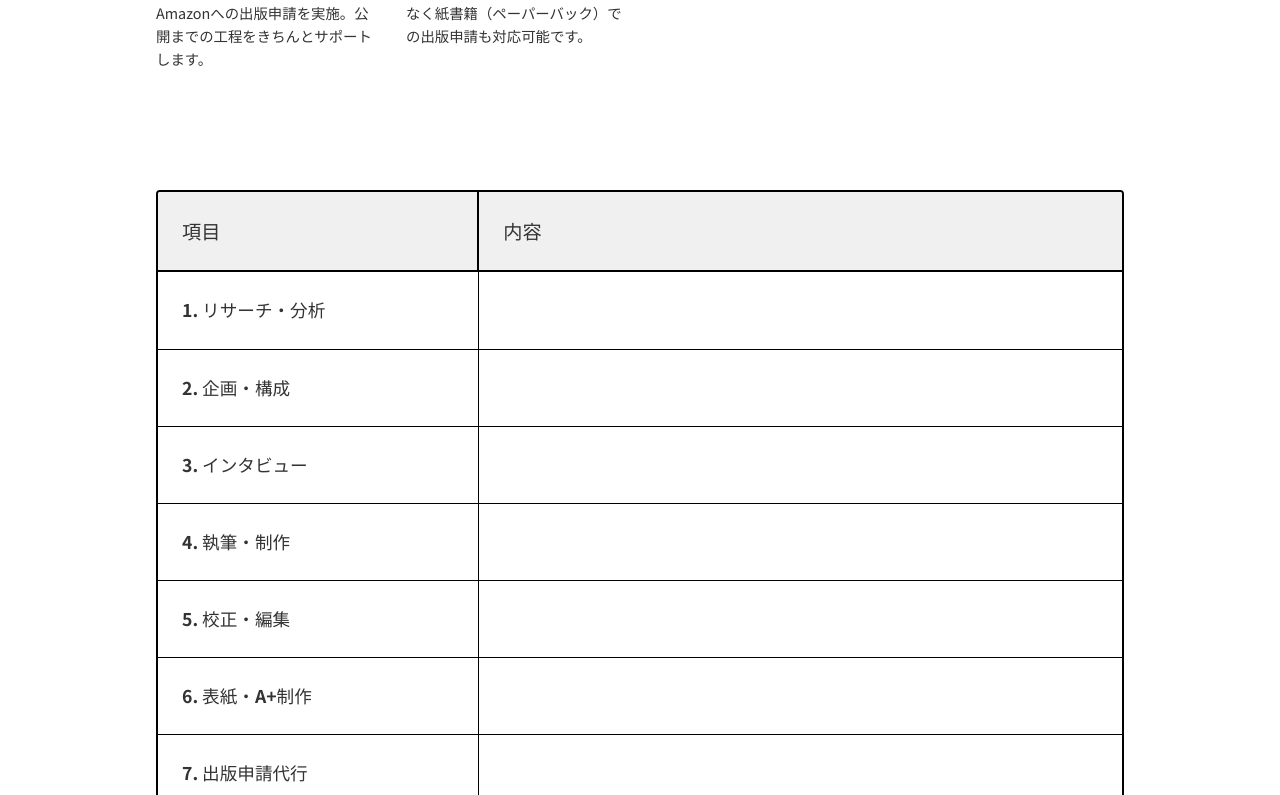
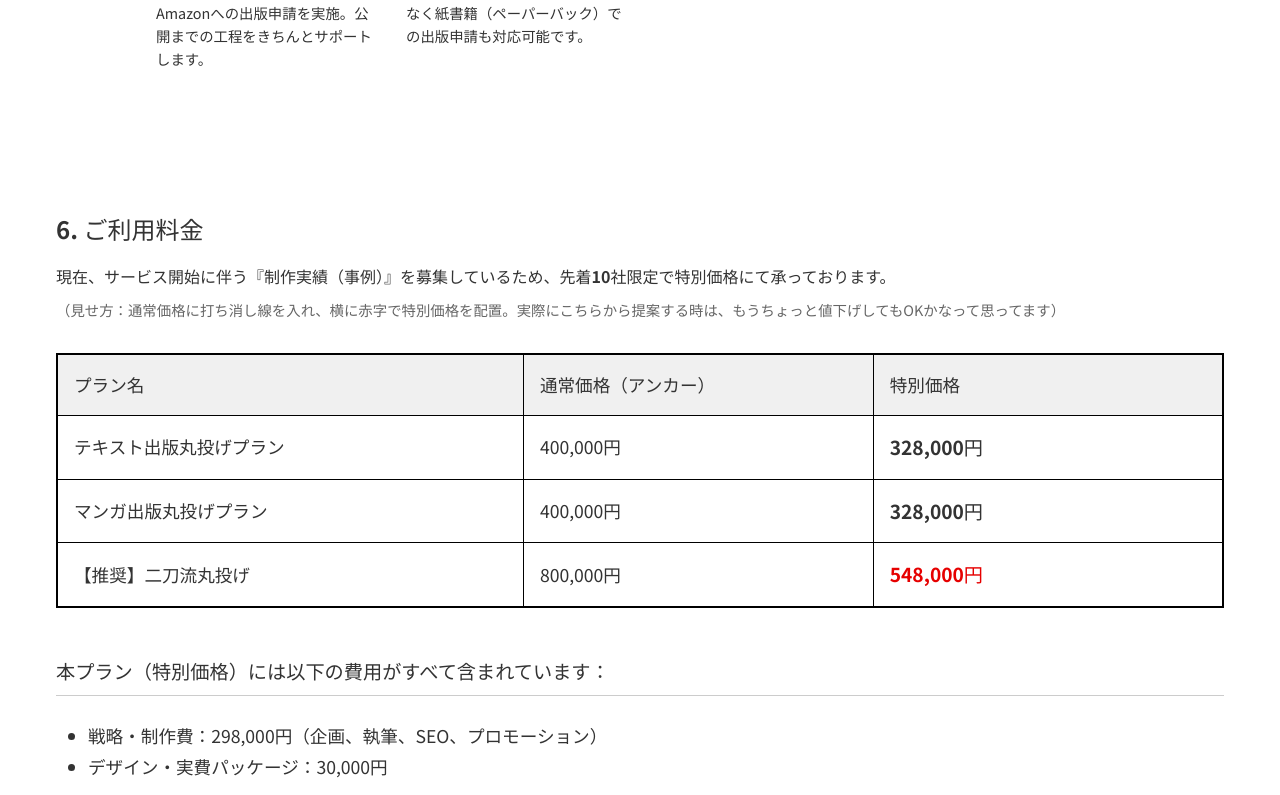
Before and after one commit to rikutoaimanga-max/Kindle-Publishing-Homepage, a React (Vite) app: page / in a window 1280 px wide. Shown: the part 8985-9780 px from the top of the page. Built offline with nearby package versions, Linux system fonts and the light colour scheme.

Commit message:
Content: Remove detailed table section from ServiceScope

```diff
--- a/src/components/ServiceScope.jsx
+++ b/src/components/ServiceScope.jsx
@@ -154,50 +154,7 @@ const ServiceScope = () => {
                 </div>
             </div>
 
-            {/* Detailed Table Section */}
-            <div style={{ padding: '60px 0', backgroundColor: '#fff' }}>
-                <div className="container" style={{ maxWidth: '1000px' }}>
-                    <div style={{
-                        border: '2px solid #000',
-                        borderRadius: '4px',
-                        overflow: 'hidden'
-                    }}>
-                        <div style={{
-                            display: 'grid',
-                            gridTemplateColumns: 'minmax(150px, 1fr) 2fr',
-                            borderBottom: '2px solid #000',
-                            backgroundColor: '#f0f0f0',
-                            fontWeight: 'bold',
-                            fontSize: '1.2rem'
-                        }}>
-                            <div style={{ padding: '1.5rem', borderRight: '2px solid #000' }}>項目</div>
-                            <div style={{ padding: '1.5rem' }}>内容</div>
-                        </div>
 
-                        {flows.map((item, index) => (
-                            <div key={index} style={{
-                                display: 'grid',
-                                gridTemplateColumns: 'minmax(150px, 1fr) 2fr',
-                                borderBottom: index === flows.length - 1 ? 'none' : '1px solid #000'
-                            }}>
-                                <div style={{
-                                    padding: '1.5rem',
-                                    borderRight: '1px solid #000',
-                                    fontWeight: 'bold',
-                                    display: 'flex',
-                                    alignItems: 'center',
-                                    fontSize: '1.1rem'
-                                }}>
-                                    {index + 1}. {item}
-                                </div>
-                                <div style={{ padding: '1.5rem' }}>
-                                    {/* Empty content as per design image */}
-                                </div>
-                            </div>
-                        ))}
-                    </div>
-                </div>
-            </div>
         </section>
     );
 };
```
